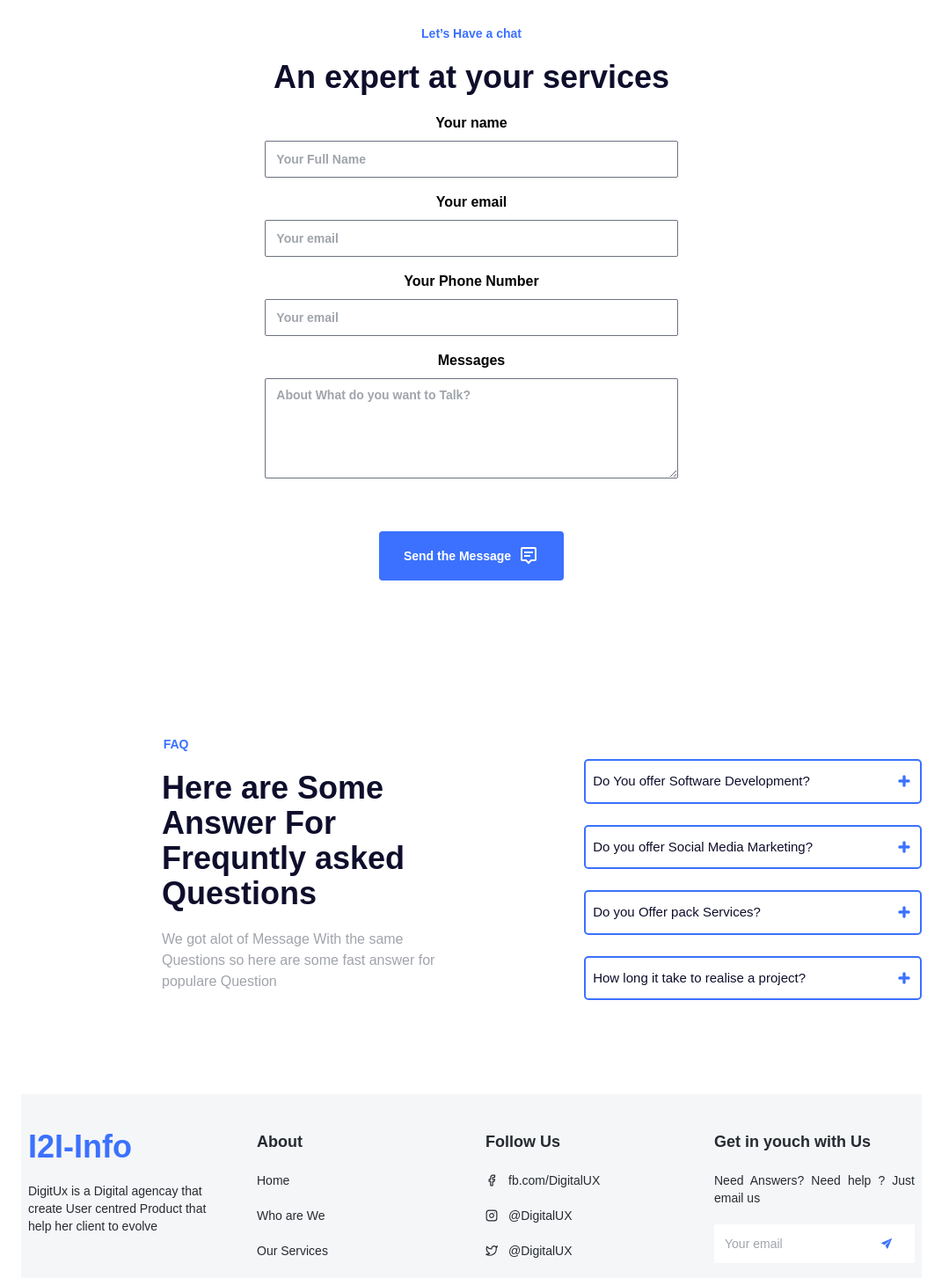
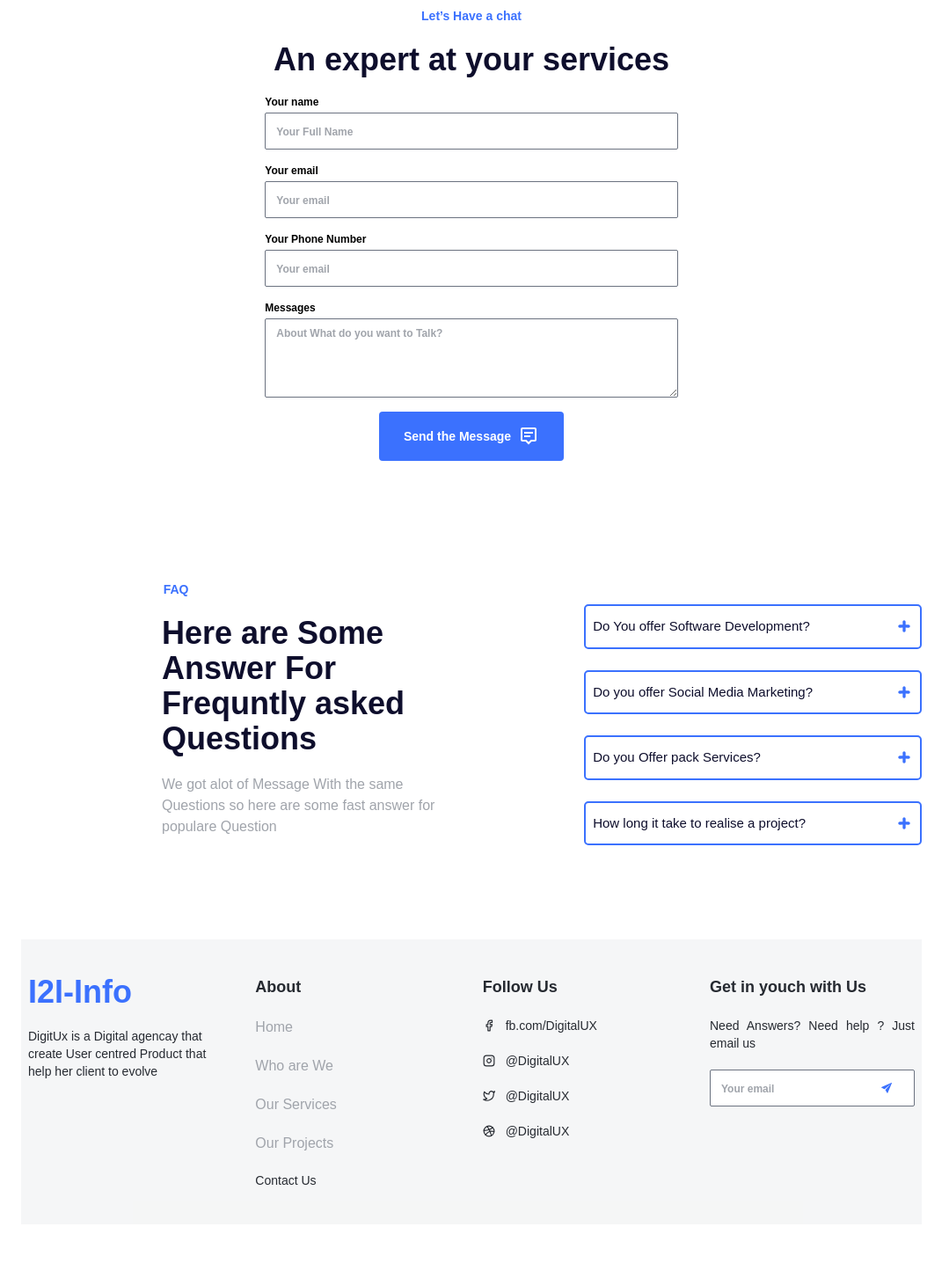
Before and after one commit to youssra-ghninou/i2i-infogerance, a React (Vite) app: page /contactus in a window 1280 px wide. Shown: the part 160-1613 px from the top of the page at 88% size, without its empty margins (104-1183 px from the left). After the commit the page ends 1552 px from the top, so only its background shows below. Built offline with nearby package versions, Linux system fonts and the light colour scheme.

Commit message:
all buttons are working

```diff
--- a/src/components/Home/Footer.jsx
+++ b/src/components/Home/Footer.jsx
@@ -1,6 +1,7 @@
 import { IoIosSend } from 'react-icons/io';
 import { FiDribbble, FiFacebook, FiInstagram, FiTwitter } from 'react-icons/fi';
-import NavIttem from '../navitems/NavIttem';
+import { NavLink } from "react-router-dom";
+
 
 const Footer = () => {
     return (
@@ -17,11 +18,26 @@ const Footer = () => {
                 <div className="text-dark font-semibold text-lg dark:text-white transition duration-500">
                     About
                 </div>
-                <NavIttem content="Home" href="/" className="text-dark font-normal text-sm dark:text-gray transition duration-500 "/>
-                <NavIttem content="Who are We" href="/" className="text-dark font-normal text-sm dark:text-gray transition duration-500 "/>
-                <NavIttem content="Our Services" href="/" className="text-dark font-normal text-sm dark:text-gray transition duration-500 "/>
-                <NavIttem content="Our Projects" href="/" className="text-dark font-normal text-sm dark:text-gray transition duration-500 "/>
-                <NavIttem content="Contact Us" href="/" className="text-dark font-normal text-sm dark:text-gray transition duration-500 "/>
+                <NavLink className={(navData) => (navData.isActive ? 'text-dark font-normal text-sm dark:text-white transition duration-500' : 'text-gray')}
+                to="/">
+                    Home
+                </NavLink>{" "}
+                <NavLink className={(navData) => (navData.isActive ? 'text-dark font-normal text-sm dark:text-white transition duration-500' : 'text-gray')}
+                to="/whoarewe">
+                    Who are We
+                </NavLink>
+                <NavLink className={(navData) => (navData.isActive ? 'text-dark font-normal text-sm dark:text-white transition duration-500' : 'text-gray')}
+                to="/ourservices">
+                    Our Services
+                </NavLink>
+                <NavLink className={(navData) => (navData.isActive ? 'text-dark font-normal text-sm dark:text-white transition duration-500' : 'text-gray')}
+                to="/ourprojects">
+                    Our Projects
+                </NavLink>
+                <NavLink className={(navData) => (navData.isActive ? 'text-dark font-normal text-sm dark:text-white transition duration-500' : 'text-gray')}
+                to="/contactus">
+                    Contact Us
+                </NavLink>
             </div>
             <div className="flex-1 lg:flex flex-col gap-5 hidden">
                 <div className="text-dark font-semibold text-lg dark:text-white transition duration-500">
@@ -30,19 +46,31 @@ const Footer = () => {
                 <div className="text-dark font-normal flex flex-col gap-5 text-sm dark:text-gray transition duration-500">
                     <div className="flex items-center gap-3 w-40">
                         <FiFacebook />
-                        <NavIttem content="fb.com/DigitalUX" href="/" className=""/>
+                        <NavLink className="text-dark font-normal text-sm dark:text-gray transition duration-500"
+                        to="/">
+                            fb.com/DigitalUX
+                        </NavLink>{" "}
                     </div>
                     <div className="flex items-center gap-3 w-40">
                         <FiInstagram />
-                        <NavIttem content="@DigitalUX" href="/" className=""/>
+                        <NavLink className="text-dark font-normal text-sm dark:text-gray transition duration-500"
+                        to="/">
+                            @DigitalUX
+                        </NavLink>
                     </div>
                     <div className="flex items-center gap-3 w-40">
                         <FiTwitter />
-                        <NavIttem content="@DigitalUX" href="/" className=""/>
+                        <NavLink className="text-dark font-normal text-sm dark:text-gray transition duration-500"
+                        to="/">
+                            @DigitalUX
+                        </NavLink>
                     </div>
                     <div className="flex items-center gap-3 w-40">
                         <FiDribbble />
-                        <NavIttem content="@DigitalUx" href="/" className=" flex-1"/>
+                        <NavLink className="text-dark font-normal text-sm dark:text-gray transition duration-500"
+                        to="/">
+                            @DigitalUX
+                        </NavLink>
                     </div>
                 </div>
             </div>
@@ -54,10 +82,11 @@ const Footer = () => {
                 Need Answers? Need help ? Just email us
                 </div>
                 <form action="" className='flex items-center lg:relative'>
-                    <input className='bg-white rounded-sm relative w-full text-sm text-left p-3 text-gray' type="submit" value="Your email" />
-                    <div className="absolute right-6 text-primary">
+                    <input className="placeholder:dark:text-gray placeholder:text-gray placeholder:text-xs placeholder:font-bold rounded-sm text-black dark:bg-white dark:bg-opacity-20 bg-white dark:text-white placeholder:transition placeholder:duration-500 form-input"
+                        type="email" name="email" id="email" placeholder="Your email" />
+                    <button type='sunmit' className="absolute right-6 text-primary">
                         <IoIosSend />
-                    </div>
+                    </button>
                 </form>
             </div>
         </div>
--- a/src/components/Home/Header.jsx
+++ b/src/components/Home/Header.jsx
@@ -3,6 +3,7 @@ import TalkButton from "../buttons/TalkButton"
 import HeaderImage from '/images/header.png'
 import Titik from '/images/Titik-titik.png'
 import Arrow from '/images/arrow.png'
+import { Link } from "react-router-dom";
 
 
 
@@ -21,7 +22,7 @@ const Header = () => {
                 A talented team to help you in your journey on creating usefull and easy to use product
                 </h2>
                 <div className="flex flex-col gap-3 md:flex-row md:gap-5 lg:flex-row lg:gap-3">
-                    <TalkButton text="Lets talk" className="" />
+                    <Link to='/contactus'><TalkButton text="Lets talk" className="" /></Link>
                     <CheckServicesButton text="Check our Services" />
                 </div>
             </div>
--- a/src/components/buttons/TalkButton.jsx
+++ b/src/components/buttons/TalkButton.jsx
@@ -1,19 +1,15 @@
 import { IconContext } from "react-icons";
 import { BiMessageAltDetail } from 'react-icons/bi';
-import { Link } from "react-router-dom";
 
 const TalkButton = (props) => {
     return (
-        <Link to='/contactus'>
-                <button className={`flex items-center w-[100%] md:w-fit justify-center gap-2 bg-primary px-7 py-4 rounded text-white font-semibold text-sm`+props.className}>
+                <button type={props.type} className={`flex items-center w-[100%] md:w-fit justify-center gap-2 bg-primary px-7 py-4 rounded text-white font-semibold text-sm`+props.className}>
                 {props.text}
                 <IconContext.Provider value={{className: "text-white text-2xl" }}>
                     <BiMessageAltDetail />
                 </IconContext.Provider>
 
         </button>
-
-        </Link>
     );
 }
 
--- a/src/contactus/ContactForm.jsx
+++ b/src/contactus/ContactForm.jsx
@@ -4,45 +4,45 @@ import TalkButton from "../components/buttons/TalkButton";
 const   ContactForm = () => {
     return (
         <div className="flex md:pt-10 ">
-            <div className="flex flex-1 flex-col w-full gap-5 pt-5 justify-center md:relative lg:justify-center lg:items-center lg:px-40 lg:text-center lg:pb-14">
-                <div className="text-primary font-bold text-sm dark:text-white transition duration-500">
+            <div className="flex flex-1 flex-col w-full gap-5 pt-5 lg:pt-0 justify-center lg:justify-center lg:items-center lg:px-40 lg:text-center lg:pb-14">
+                <div className="text-primary font-bold text-sm dark:text-gray transition duration-500">
                 Let’s Have a chat
                 </div>
                 <div className="text-text font-bold text-4xl dark:text-white transition duration-500">
                 An expert at your services
                 </div>
-                <form action="submit" className="flex flex-col gap-4 lg:w-8/12">
-                    <div className="flex flex-col gap-2">
-                        <div className="text-black transition duration-500 dark:text-white font-bold text-base ">
+                <form action="submit" className="flex flex-col gap-4 lg:w-8/12 lg:text-left">
+                    <div className="flex flex-col gap-2 lg:gap-1">
+                        <div className="text-black transition duration-500 dark:text-white font-bold text-xs ">
                             Your name
                         </div>
-                        <input className="placeholder:dark:text-white placeholder:text-gray placeholder:text-sm placeholder:font-bold rounded-sm text-black dark:bg-white dark:bg-opacity-20 bg-white dark:text-white placeholder:transition placeholder:duration-500 form-input" type="text" name="FullName" id="fullname" placeholder="Your Full Name" />
+                        <input className="placeholder:dark:text-gray placeholder:text-gray placeholder:text-xs placeholder:font-bold rounded-sm text-black dark:bg-white dark:bg-opacity-20 bg-white dark:text-white placeholder:transition placeholder:duration-500 form-input" type="text" name="FullName" id="fullname" placeholder="Your Full Name" />
                     </div>
-                    <div className="flex flex-col gap-2">
-                        <div className="text-black transition duration-500 dark:text-white font-bold text-base ">
+                    <div className="flex flex-col gap-5 lg:gap-1">
+                        <div className="text-black transition duration-500 dark:text-white font-bold text-xs ">
                             Your email
                         </div>
-                        <input className="placeholder:dark:text-white placeholder:text-gray placeholder:text-sm placeholder:font-bold rounded-sm text-black dark:bg-white dark:bg-opacity-20 bg-white dark:text-white placeholder:transition placeholder:duration-500 form-input"
+                        <input className="placeholder:dark:text-gray placeholder:text-gray placeholder:text-xs placeholder:font-bold rounded-sm text-black dark:bg-white dark:bg-opacity-20 bg-white dark:text-white placeholder:transition placeholder:duration-500 form-input"
                         type="email" name="email" id="email" placeholder="Your email" />
                     </div>
-                    <div className="flex flex-col gap-2">
-                        <div className="text-black transition duration-500 dark:text-white font-bold text-base ">
+                    <div className="flex flex-col gap-5 lg:gap-1">
+                        <div className="text-black transition duration-500 dark:text-white font-bold text-xs ">
                             Your Phone Number
                         </div>
-                        <input className="placeholder:dark:text-white placeholder:text-gray placeholder:text-sm placeholder:font-bold rounded-sm text-black dark:bg-white dark:bg-opacity-20 bg-white dark:text-white placeholder:transition placeholder:duration-500 form-input"
+                        <input className="placeholder:dark:text-gray placeholder:text-gray placeholder:text-xs placeholder:font-bold rounded-sm text-black dark:bg-white dark:bg-opacity-20 bg-white dark:text-white placeholder:transition placeholder:duration-500 form-input"
                         type="number" name="PhoneNumber" id="PhoneNumber" placeholder="Your email" />
                     </div>
-                    <div className="flex flex-col gap-2">
-                        <div className="text-black transition duration-500 dark:text-white font-bold text-base ">
+                    <div className="flex flex-col gap-5 lg:gap-1">
+                        <div className="text-black transition duration-500 dark:text-white font-bold text-xs ">
                             Messages
                         </div>
-                        <textarea placeholder="About What do you want to Talk?" name="Messages" id="Messages" cols="" rows="4" className="placeholder:dark:text-white placeholder:text-gray placeholder:text-sm placeholder:font-bold rounded-sm text-black dark:bg-white dark:bg-opacity-20 bg-white dark:text-white placeholder:transition placeholder:duration-500 form-input"></textarea>
+                        <textarea placeholder="About What do you want to Talk?" name="Messages" id="Messages" cols="" rows="3" className="placeholder:dark:text-gray placeholder:text-gray placeholder:text-xs placeholder:font-bold rounded-sm text-black dark:bg-white dark:bg-opacity-20 bg-white dark:text-white placeholder:transition placeholder:duration-500 form-input"></textarea>
                     </div>
+                    <div className="flex flex-col lg:gap-7 md:flex-row md:gap-5 lg:flex-row lg:self-center">
+                        <TalkButton type="submit" text="Send the Message" className="" />
+                    </div>
+                </form>
 
-                </form>
-                <div className="flex flex-col gap-3 lg:gap-7 md:flex-row md:gap-5 lg:flex-row lg:my-10">
-                    <TalkButton text="Send the Message" className="" />
-                </div>
             </div>
         </div>
 
--- a/src/routes/ourprojects.jsx
+++ b/src/routes/ourprojects.jsx
@@ -6,6 +6,7 @@ import CommonHeader from "../components/CommonHeader";
 import TalkButton from "../components/buttons/TalkButton";
 import CheckServicesButton from "../components/buttons/CheckServicesButton";
 import StatsCard from "../components/cards/StatsCard";
+import { Link } from "react-router-dom";
 
 
 
@@ -34,7 +35,7 @@ const OurProjects = () => {
                   <StatsCard />
                 </div>
                 <div className="flex flex-col gap-5 md:flex-row justify-center mb-10 mt-5">
-                  <TalkButton text="Lets talk" className='w-[100%]' />
+                  <Link to='/contactus'><TalkButton text="Lets talk" className='w-[100%]' /></Link>
                   <CheckServicesButton text="Check our Services" />
               </div>
                 <Projects />
--- a/src/routes/ourservices.jsx
+++ b/src/routes/ourservices.jsx
@@ -7,6 +7,7 @@ import OurProcess from "../ourservices/Ourprocess";
 import { motion } from "framer-motion"
 import TalkButton from "../components/buttons/TalkButton";
 import CheckProjectButton from "../components/buttons/CheckProjectButton";
+import { Link } from "react-router-dom";
 
 
 const OurServices = () => {
@@ -29,7 +30,7 @@ const OurServices = () => {
             className="p-5 lg:p-0 flex flex-col gap-5 bg-white dark:bg-dark transition duration-500">
                 <CommonHeader title="Our Services" bigtitle="Services We Offer" content="With  Our Awesome team we offres a variaty of services from UI/UX design to Video Productions,Our Goal is to help you on your Road to Create your product"/>
                 <div className="flex flex-col gap-5 md:flex-row justify-center">
-                  <TalkButton text="Lets talk" className='w-[100%]' />
+                  <Link to='/contactus'><TalkButton text="Lets talk" className='w-[100%]' /></Link>
                   <CheckProjectButton text="Check our Projects" />
               </div>
                 <OurProcess />
--- a/src/routes/whoarewe.jsx
+++ b/src/routes/whoarewe.jsx
@@ -5,6 +5,7 @@ import Theteam from "../components/whoarewe/Theteam";
 import { motion } from "framer-motion"
 import TalkButton from "../components/buttons/TalkButton";
 import CheckServicesButton from "../components/buttons/CheckServicesButton";
+import { Link } from "react-router-dom";
 
 
 const WhoAreWe = () => {
@@ -27,12 +28,12 @@ const WhoAreWe = () => {
             className="p-5 lg:p-0 flex flex-col gap-5 bg-white dark:bg-dark transition duration-500">
               <CommonHeader title="About Us" bigtitle="What we do is what make us Who we are" content="DigitUx is a Digital agencay founded 2022, that create User Centred Product that help her client to evolve ,our core idealogy is Perfection , our goal is to make usefull and easy to use products And help people to grow their business."/>
               <div className="flex flex-col gap-5 md:flex-row justify-center mb-10 mt-5">
-                <TalkButton text="Lets talk" className='w-[100%]' />
+                <Link to='/contactus'><TalkButton text="Lets talk" className='w-[100%]' /></Link>
                 <CheckServicesButton text="Check our Services" />
               </div>
               <Theteam />
           </motion.div>
-            <div className="z-10 flex flex-col gap-20 bg-white dark:bg-dark transition duration-500">
+            <div className="z-10 flex flex-col gap-20 bg-white dark:bg-dark transition duration-500 lg:mt-40">
               <Footer />
             </div>
         </div>
```
